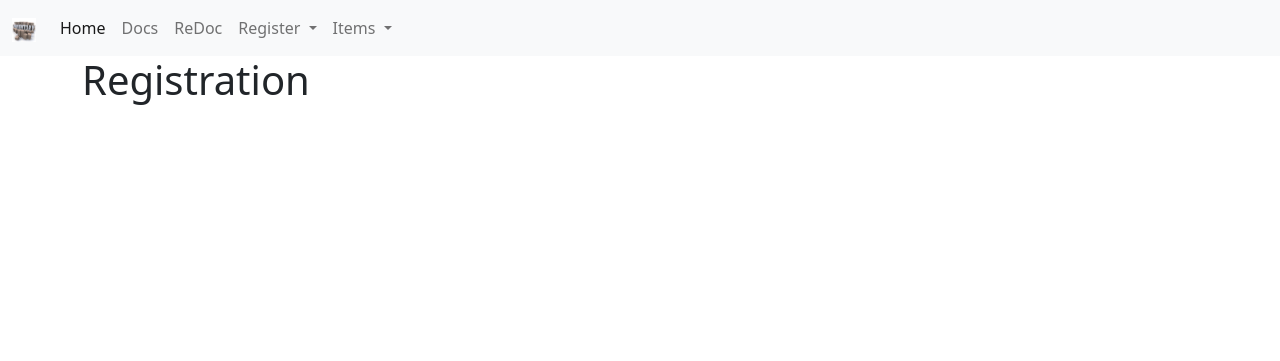
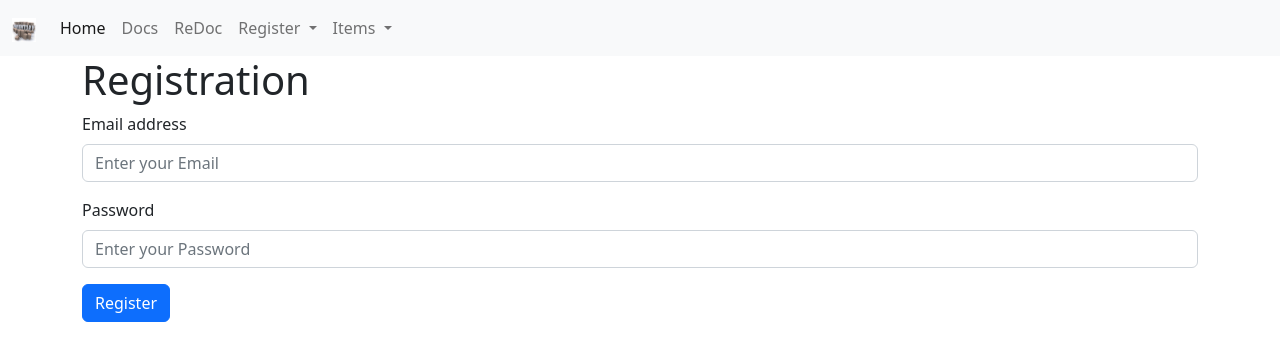
Before and after one commit to 666tut666/inventory_final, a FastAPI app: page /register in a window 1280 px wide. Shown: the top 361 px of the page. Run offline with FastAPI, Linux system fonts and the light colour scheme.

```diff
--- a/routers/staff.py
+++ b/routers/staff.py
@@ -11,7 +11,7 @@ templates = Jinja2Templates(directory="templates")
 
 
 @router.post(
-    "/staff",
+    "/register",
     tags=['staff'],
     response_model=ShowStaff
 )
--- a/schemas/items.py
+++ b/schemas/items.py
@@ -10,6 +10,8 @@ class ItemCreate(BaseModel):
     quantity: int
     #id: Optional[int]
 
+    class Config:
+        orm_mode=True
 
     #class Config:
         #orm_mode=True
--- a/templates/create_item.html
+++ b/templates/create_item.html
@@ -21,8 +21,8 @@
                 <!-- required is used -->
           </div>
           <div class="mb-3">
-            <label for="type" class="form-label">Item Type</label>
-            <input type="text" class="form-control" name="type" required placeholder="Enter Item Type">
+            <label for="item_type" class="form-label">Item Type</label>
+            <input type="text" class="form-control" name="item_type" required placeholder="Enter Item Type">
                 <!-- required is used -->
           </div>
           <div class="mb-3">
--- a/templates/user_register.html
+++ b/templates/user_register.html
@@ -15,9 +15,19 @@
             {{error}}
         </div>
       {% endfor %}
-       <form method="get">
+       <form method="post">
 
+          <div class="mb-3">
+            <label for="email" class="form-label">Email address</label>
+            <input type="email" class="form-control" name="email" aria-describedby="emailHelp" placeholder="Enter your Email">
+          </div>
 
+          <div class="mb-3">
+            <label for="password" class="form-label">Password</label>
+            <input type="password" class="form-control" name="password" placeholder="Enter your Password">
+          </div>
+
+          <button type="submit" class="btn btn-primary">Register</button>
        </form>
     </div>
 {% endblock %}
```
